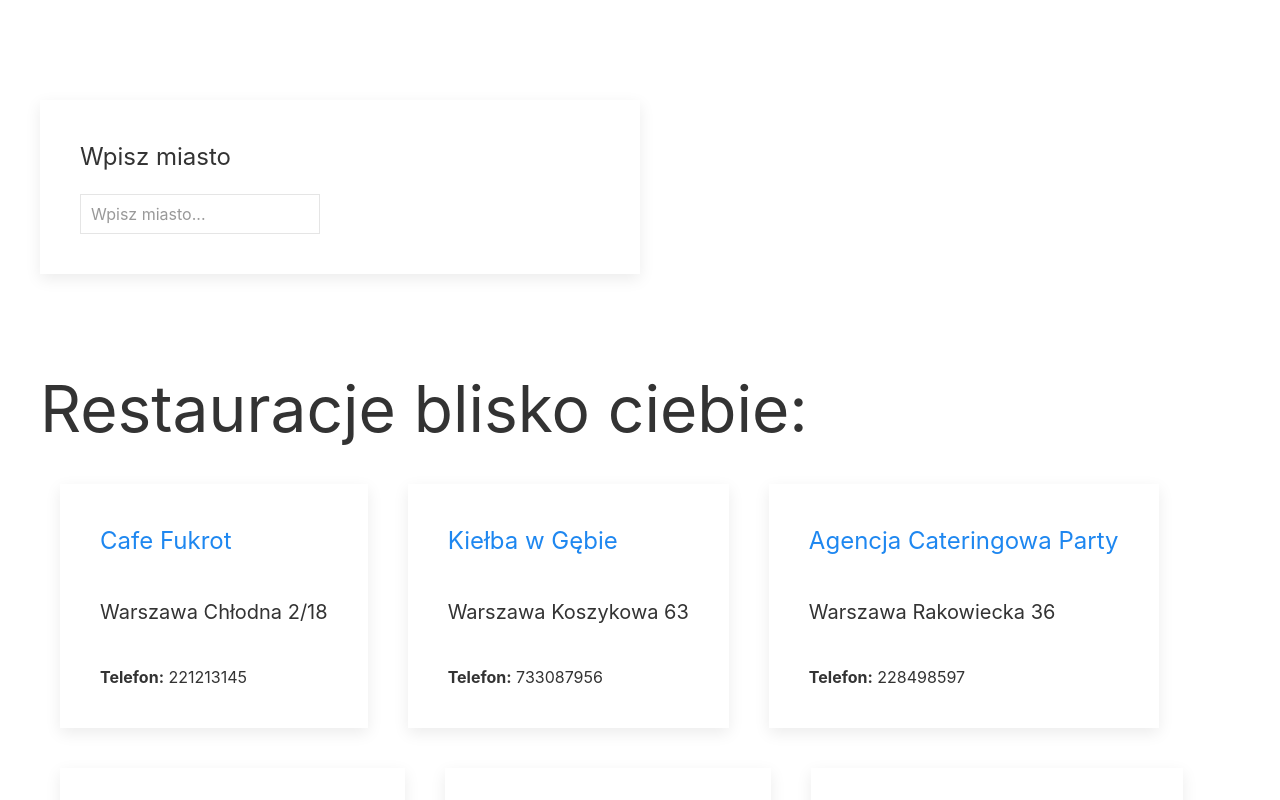
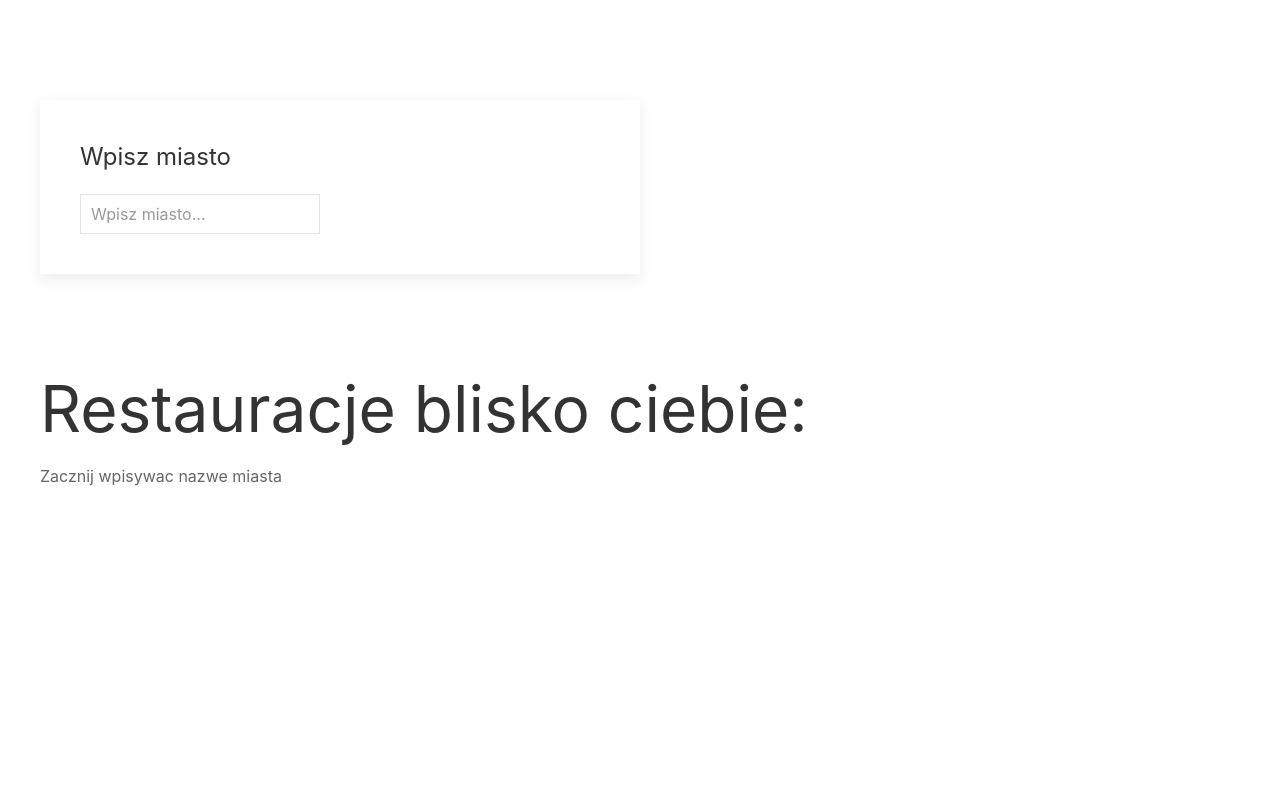
Before and after one commit to marckraw/posilek-dla-lekarzy, a React (Create React App) app: page / in a window 1280 px wide. Shown: the top 800 px of the page. Built offline with nearby package versions, Linux system fonts and the light colour scheme.

Commit message:
user have to insert some town to see results

```diff
--- a/src/App.js
+++ b/src/App.js
@@ -6,9 +6,7 @@ import restaurants_list from "./data/data.json";
 function App() {
     const [townValue, setTownValue] = useState("");
     const [restaurantList, setRestaurantList] = useState(restaurants_list);
-    const [filteredRestaurantList, setFilteredRestaurantList] = useState(
-        restaurants_list
-    );
+    const [filteredRestaurantList, setFilteredRestaurantList] = useState(null);
 
     useEffect(() => {
         setFilteredRestaurantList(
@@ -46,9 +44,21 @@ function App() {
                     Restauracje blisko ciebie:{" "}
                 </h1>
                 <div className="uk-flex uk-flex-wrap uk-flex-wrap-around">
-                    {filteredRestaurantList.map(restaurant => {
-                        return <RestaurantCard data={restaurant} />;
-                    })}
+                    {filteredRestaurantList &&
+                        filteredRestaurantList.length === 0 && (
+                            <div>
+                                Nie ma restauracji zapisanej do naszej akcji w
+                                tym mieście
+                            </div>
+                        )}
+                    {townValue === "" ? (
+                        <div>Zacznij wpisywac nazwe miasta</div>
+                    ) : (
+                        filteredRestaurantList &&
+                        filteredRestaurantList.map(restaurant => {
+                            return <RestaurantCard data={restaurant} />;
+                        })
+                    )}
                 </div>
             </div>
         </>
```
